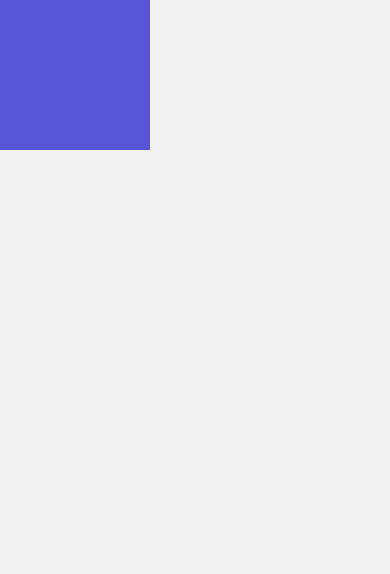
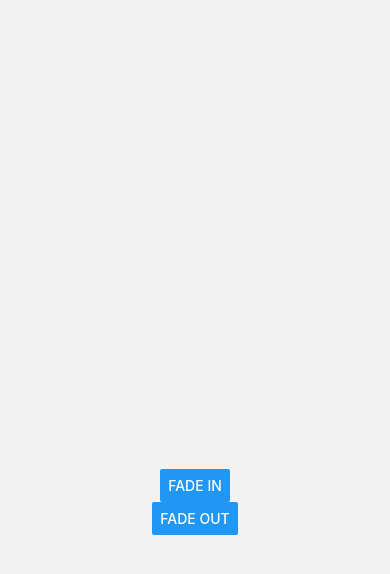
Before and after one commit to ferdeolazabal/RNComponents, a React Native app: screen /Animation101Screen in a window 390 px wide. Shown: the top 574 px of the page. Built offline with nearby package versions, Linux system fonts and the light colour scheme.

Commit message:
Add content to screens

```diff
--- a/src/screens/Animation101Screen.tsx
+++ b/src/screens/Animation101Screen.tsx
@@ -1,14 +1,60 @@
-import { StyleSheet, View } from 'react-native';
+import { useRef } from 'react';
+import { StyleSheet, View, Animated, Button, Easing } from 'react-native';
 
 export const Animation101Screen = () => {
+    const opacity = useRef(new Animated.Value(0)).current;
+    const top = useRef(new Animated.Value(-100)).current;
+
+    const fadeIn = () => {
+        Animated.timing(opacity, {
+            toValue: 1,
+            duration: 300,
+            useNativeDriver: true,
+        }).start(() => console.log('Fade in ended'));
+
+        Animated.timing(top, {
+            toValue: 0,
+            duration: 700,
+            useNativeDriver: true,
+            easing: Easing.bounce,
+        }).start(() => console.log('top ended'));
+    };
+
+    const fadeOut = () => {
+        Animated.timing(opacity, {
+            toValue: 0,
+            duration: 300,
+            useNativeDriver: true,
+        }).start();
+    };
+
     return (
-        <View style={{ flex: 1 }}>
-            <View style={styles.purpleBox} />
+        <View style={styles.container}>
+            <Animated.View
+                style={{
+                    ...styles.purpleBox,
+                    marginBottom: 10,
+                    opacity,
+                    transform: [
+                        {
+                            translateY: top,
+                        },
+                    ],
+                }}
+            />
+
+            <Button title="Fade in" onPress={fadeIn} />
+            <Button title="fade out" onPress={fadeOut} />
         </View>
     );
 };
 
 const styles = StyleSheet.create({
+    container: {
+        flex: 1,
+        justifyContent: 'center',
+        alignItems: 'center',
+    },
     purpleBox: {
         backgroundColor: '#5856D6',
         width: 150,
--- a/src/screens/Animation102Screen.tsx
+++ b/src/screens/Animation102Screen.tsx
@@ -10,7 +10,7 @@ export const Animation102Screen = () => {
 
 const styles = StyleSheet.create({
     purpleBox: {
-        backgroundColor: '#5856D6',
+        backgroundColor: 'red',
         width: 150,
         height: 150,
     },
```
